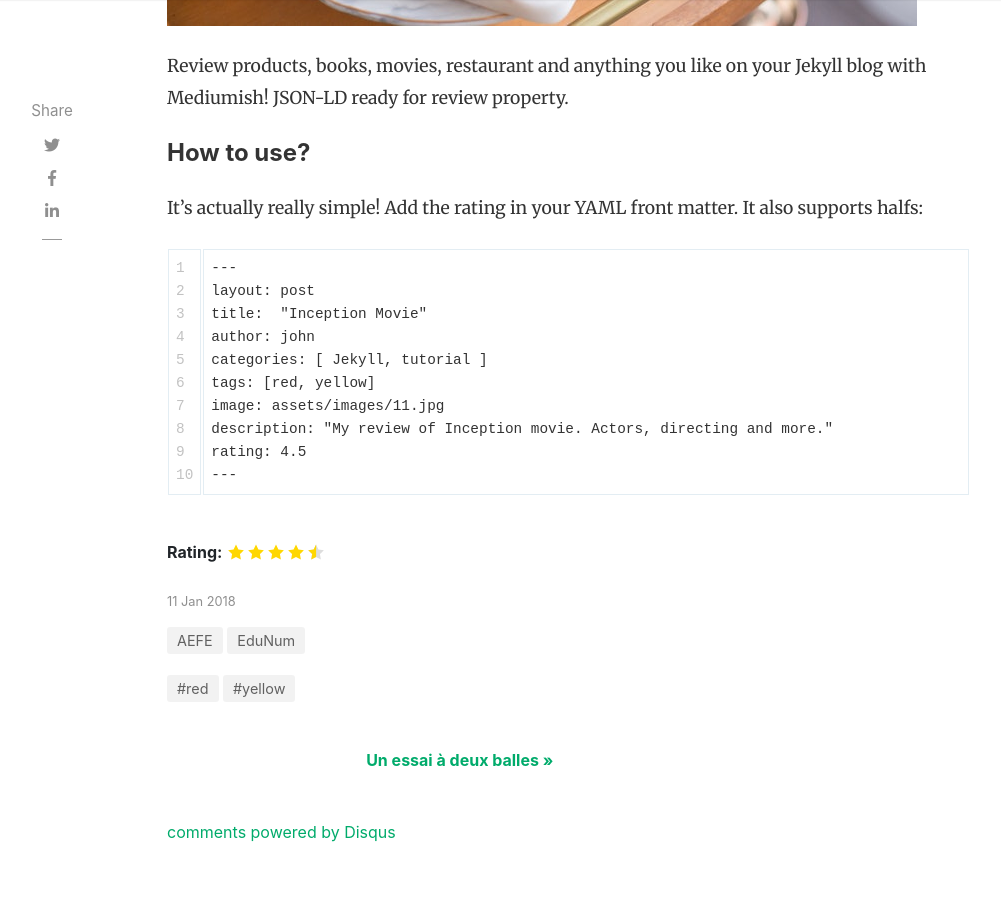
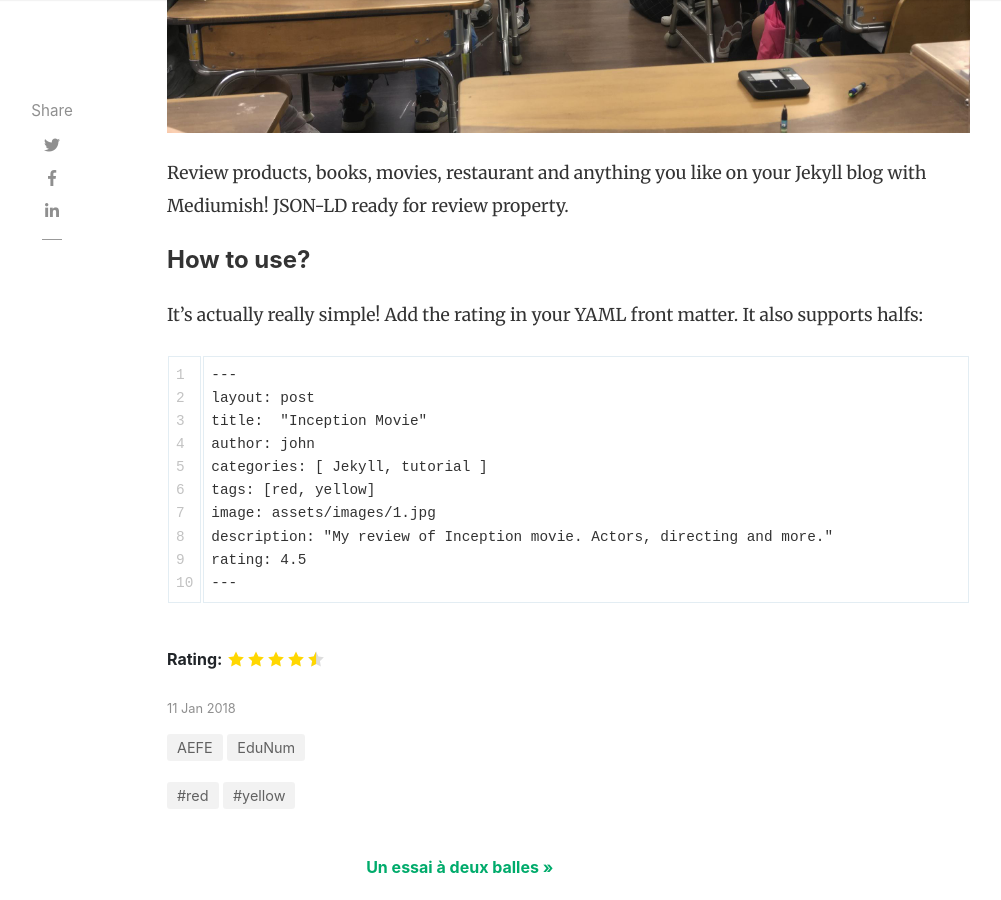
Before and after one commit to Virtualescola66/Virtualescola66.github.io, a Jekyll site: the page built from _posts/2018-01-11-customer-service.md, in a window 1280 px wide and 900 px high, scrolled down 889 px. Shown: the whole window, without its empty margins (118-1119 px from the left). Built offline with Jekyll 4.4.1, drawn with Linux system fonts in a browser that asks for light colours; nearby versions of some CDN libraries; comment, search, counter and statistics services are not loaded.

Commit message:
Update 2018-01-11-customer-service.md

```diff
--- a/_posts/2018-01-11-customer-service.md
+++ b/_posts/2018-01-11-customer-service.md
@@ -4,7 +4,7 @@ title:  "Inception Movie"
 author: MC
 categories: [ AEFE, EduNum ]
 tags: [red, yellow]
-image: assets/images/11.jpg
+image: assets/images/1.jpg
 description: "My review of Inception movie. Acting, plot and something else in this short description."
 featured: true
 hidden: true
@@ -24,7 +24,7 @@ title:  "Inception Movie"
 author: john
 categories: [ Jekyll, tutorial ]
 tags: [red, yellow]
-image: assets/images/11.jpg
+image: assets/images/1.jpg
 description: "My review of Inception movie. Actors, directing and more."
 rating: 4.5
 ---
```
